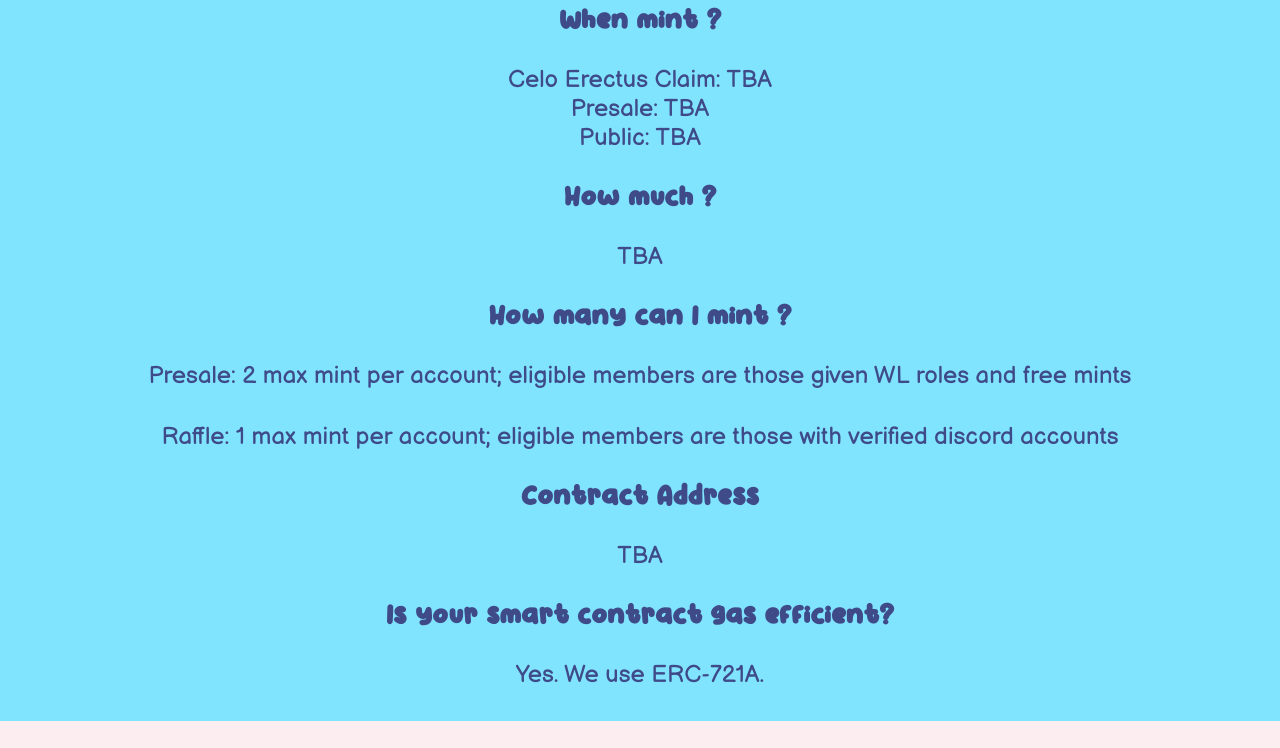
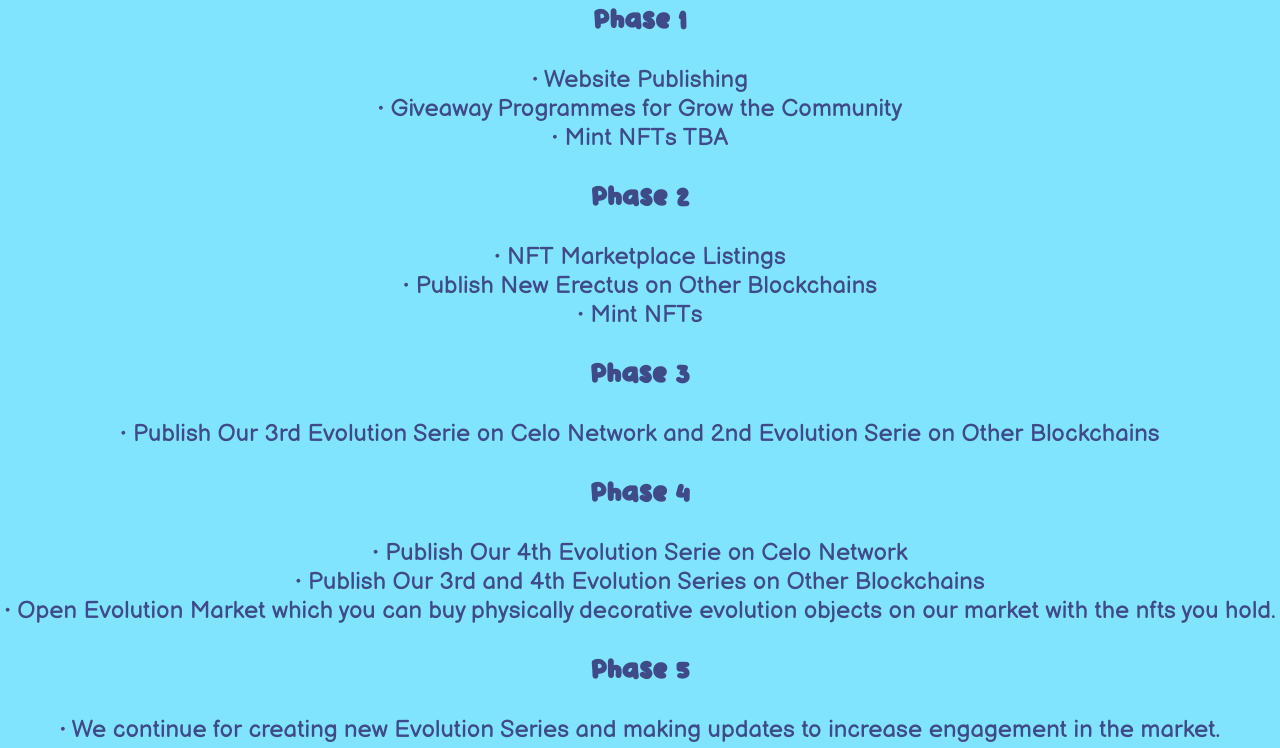
Before and after one commit to timdogfr/yen-s-, a plain HTML site: page index.html in a window 1280 px wide. Shown: the part 1324-2072 px from the top of the page. Drawn offline with Linux system fonts and the light colour scheme.

Commit message:
Update index.html

```diff
--- a/index.html
+++ b/index.html
@@ -170,37 +170,40 @@
 			<img class="section-divider" src="src/img/roadmap-divider.svg" />
 			<h2 class="title-section">ROADMAP</h2>
 			<article class="faq-question paragraph">
-				<h3 class="title">When mint ?</h3>
+				<h3 class="title">Phase 1</h3>
 				<p>
-					Celo Erectus Claim: TBA <br />
-					Presale: TBA <br />
-					Public: TBA
+					• Website Publishing <br />
+					• Giveaway Programmes for Grow the Community <br />
+					• Mint NFTs TBA
 				</p>
 			</article>
 			<article class="faq-question paragraph">
-				<h3 class="title">How much ?</h3>
-				<p>TBA</p>
-			</article>
-			<article class="faq-question paragraph">
-				<h3 class="title">How many can I mint ?</h3>
+				<h3 class="title">Phase 2</h3>
 				<p>
-					Presale: 2 max mint per account; eligible members are those given WL
-					roles and free mints
-				</p>
-				<p>
-					Raffle: 1 max mint per account; eligible members are those with
-					verified discord accounts
+					• NFT Marketplace Listings <br />
+					• Publish New Erectus on Other Blockchains <br />
+					• Mint NFTs <br />
 				</p>
 			</article>
 			<article class="faq-question paragraph">
-				<h3 class="title">Contract Address</h3>
+				<h3 class="title">Phase 3</h3>
 				<p>
-					TBA
+					• Publish Our 3rd Evolution Serie on Celo Network and 2nd Evolution Serie on Other Blockchains <br />
 				</p>
 			</article>
 			<article class="faq-question paragraph">
-				<h3 class="title">Is your smart contract gas efficient?</h3>
-				<p>Yes. We use ERC-721A.</p>
+				<h3 class="title">Phase 4</h3>
+				<p>
+					• Publish Our 4th Evolution Serie on Celo Network <br />
+					• Publish Our 3rd and 4th Evolution Series on Other Blockchains <br />
+					• Open Evolution Market which you can buy physically decorative evolution objects on our market with the nfts you hold. <br />
+				</p>
+			</article>
+			<article class="faq-question paragraph">
+				<h3 class="title">Phase 5</h3>
+				<p>
+					• We continue for creating new Evolution Series and making updates to increase engagement in the market. <br />
+				</p>
 			</article>
 		</section>
 		<section class="faq section" id="faq-section">
```
